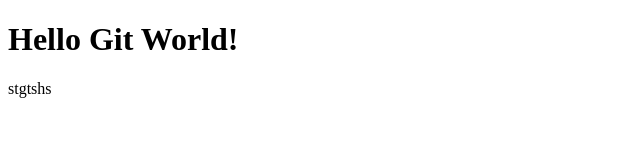
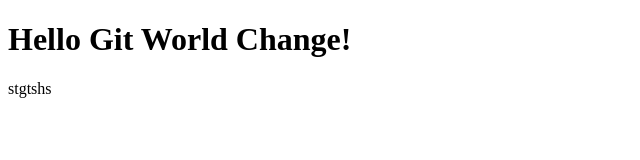
Before and after one commit to Danny342/GitGithubMasterclass, a plain HTML site: page index.html in a window 1280 px wide. Shown: the whole page, without its empty margins (0-640 px from the left). Drawn offline with Linux system fonts and the light colour scheme.

```diff
--- a/index.html
+++ b/index.html
@@ -1,6 +1,6 @@
 <!DOCTYPE html>
 <html>
     <body>
-        <h1>Hello Git World!</h1>
+        <h1>Hello Git World Change!</h1>
 
     stgtshs
```
